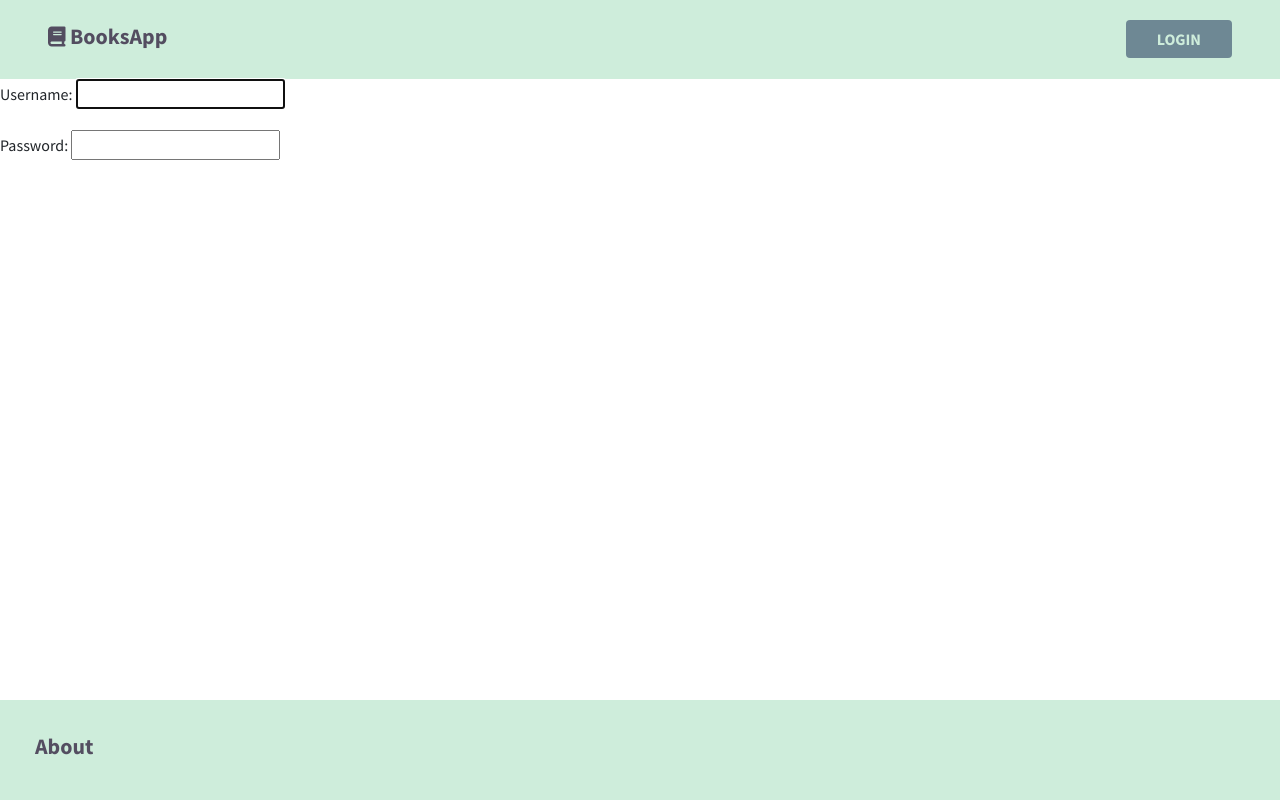
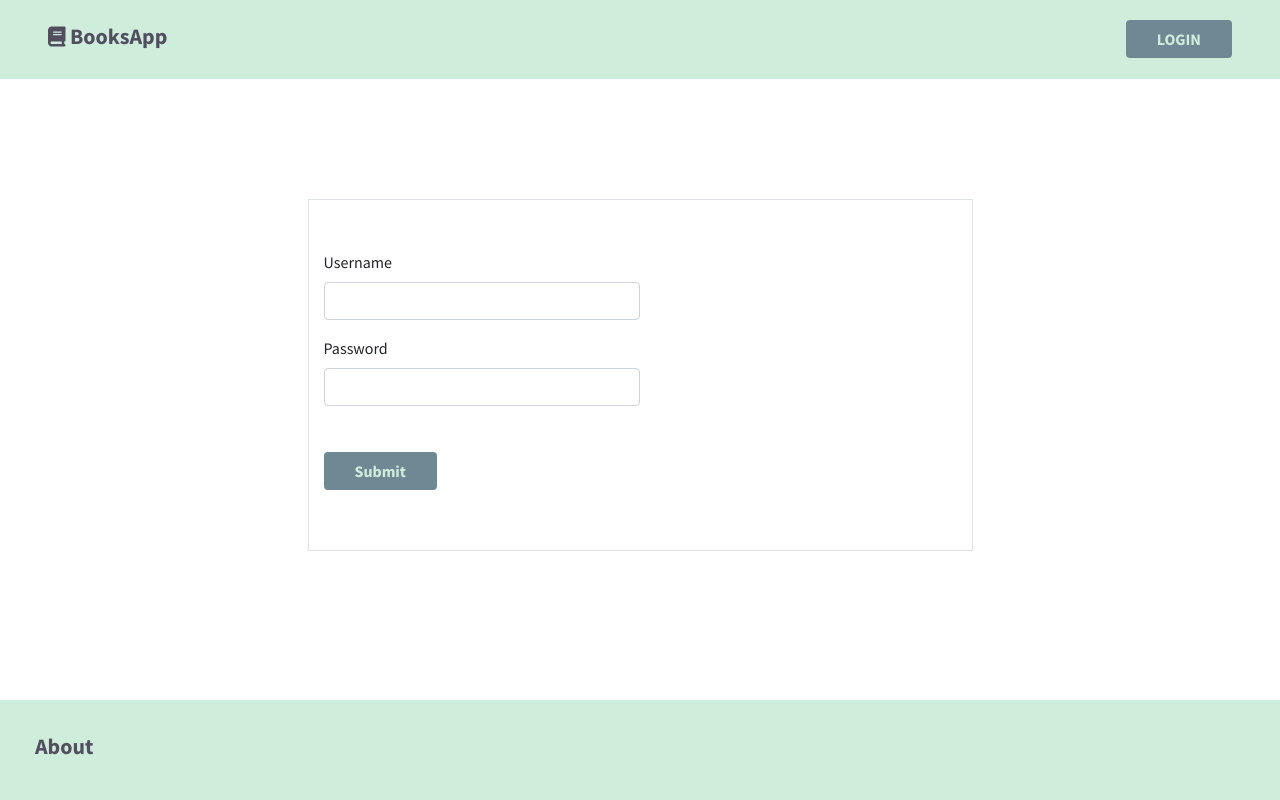
Before and after one commit to Nymfeparakit/django-rss-app, a Django app: page /accounts/login/ in a window 1280 px wide. Run offline with Django 3.2, Linux system fonts and the light colour scheme; some libraries are stand-ins or nearby versions.

Commit message:
Add login form

```diff
--- a/books_app/static/css/main.css
+++ b/books_app/static/css/main.css
@@ -31,10 +31,13 @@ body {
     height: 100px;
 }
 
+.main {
+    margin-top: 120px;
+}
+
 .welcome {
     background: #544e61;
     color: #ceeddb;
-    margin-top: 120px;
     border-radius: 20px;
     padding-left: 50px;
 }
@@ -73,3 +76,12 @@ a {
 a:hover {
     color: #6e8894;
 }
+
+.login_form {
+    margin-top: 50px;
+    margin-bottom: 60px;
+}
+
+.login_submit_btn {
+    margin-top: 30px;
+}
--- a/templates/registration/login.html
+++ b/templates/registration/login.html
@@ -2,13 +2,29 @@
 
 {% block content %}
 
-{% if form.errors %}
-    <p>Your username and password didn't match. Please try again.</p>
-{% endif %}
+<div class="container">
+    <div class="row justify-content-center">
+        <div class="col-md-7 border">
+            {% if form.errors %}
+                <p>Your username and password didn't match. Please try again.</p>
+            {% endif %}
 
-<form method="post" action="{% url 'login' %}">
-    {% csrf_token %}
-    {{ form.as_p }}
-</form>
+            <form method="post" action="{% url 'login' %}" class="login_form">
+                {% csrf_token %}
+                <div class="form-group">
+                    <label for="usernameInput">Username</label>
+                    <input type="text" class="form-control col-md-6" id="usernameInput" name="username">
+                </div>
+                <div class="form-group">
+                    <label for="passwordInput">Password</label>
+                    <input type="password" class="form-control col-md-6" id="passwordInput" name="password">
+                </div>
+                <button type="submit" class="btn login_submit_btn">Submit</button>
+            </form>
+        </div>
+    </div>
+
+</div>
+
 
 {% endblock %}
```
